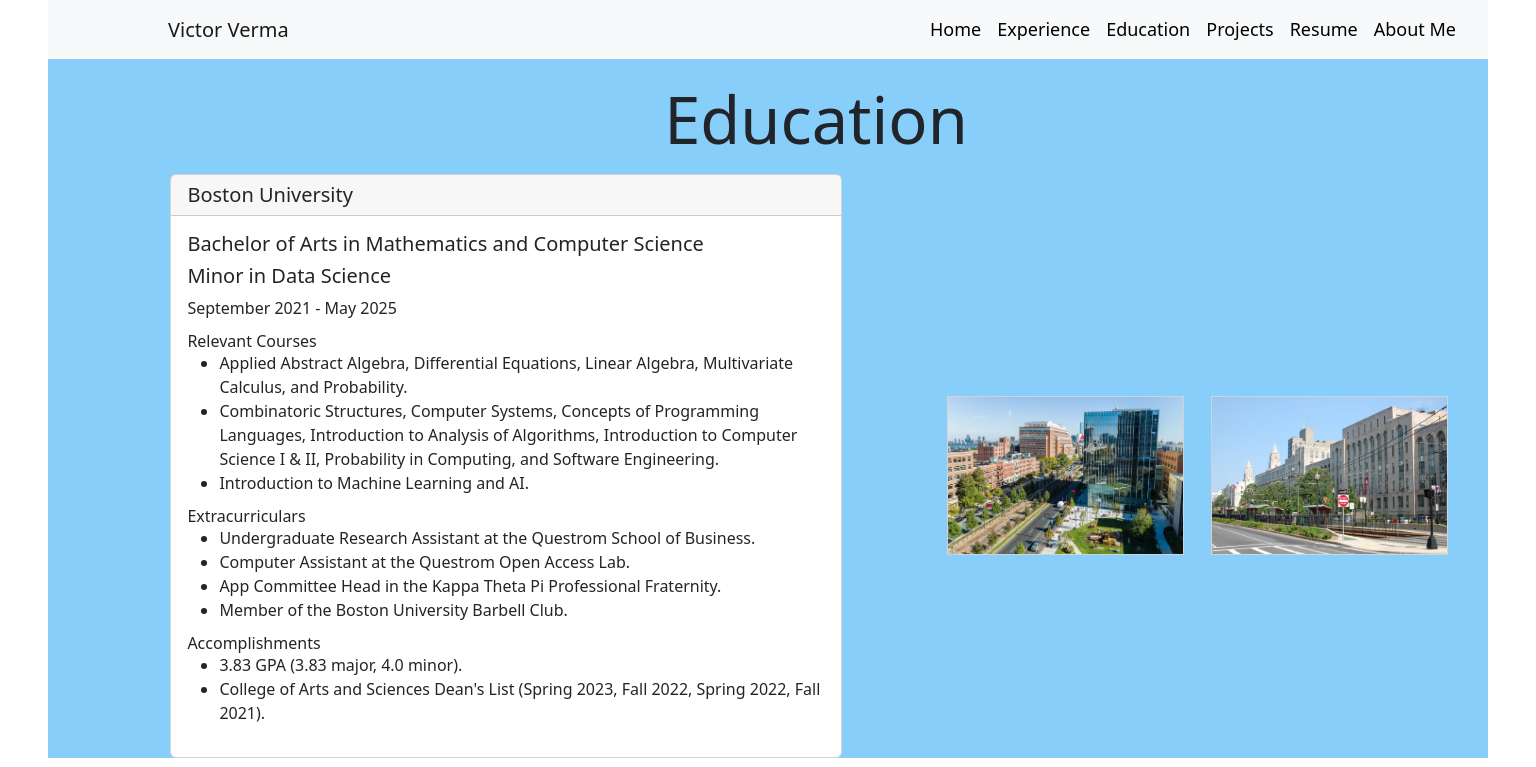
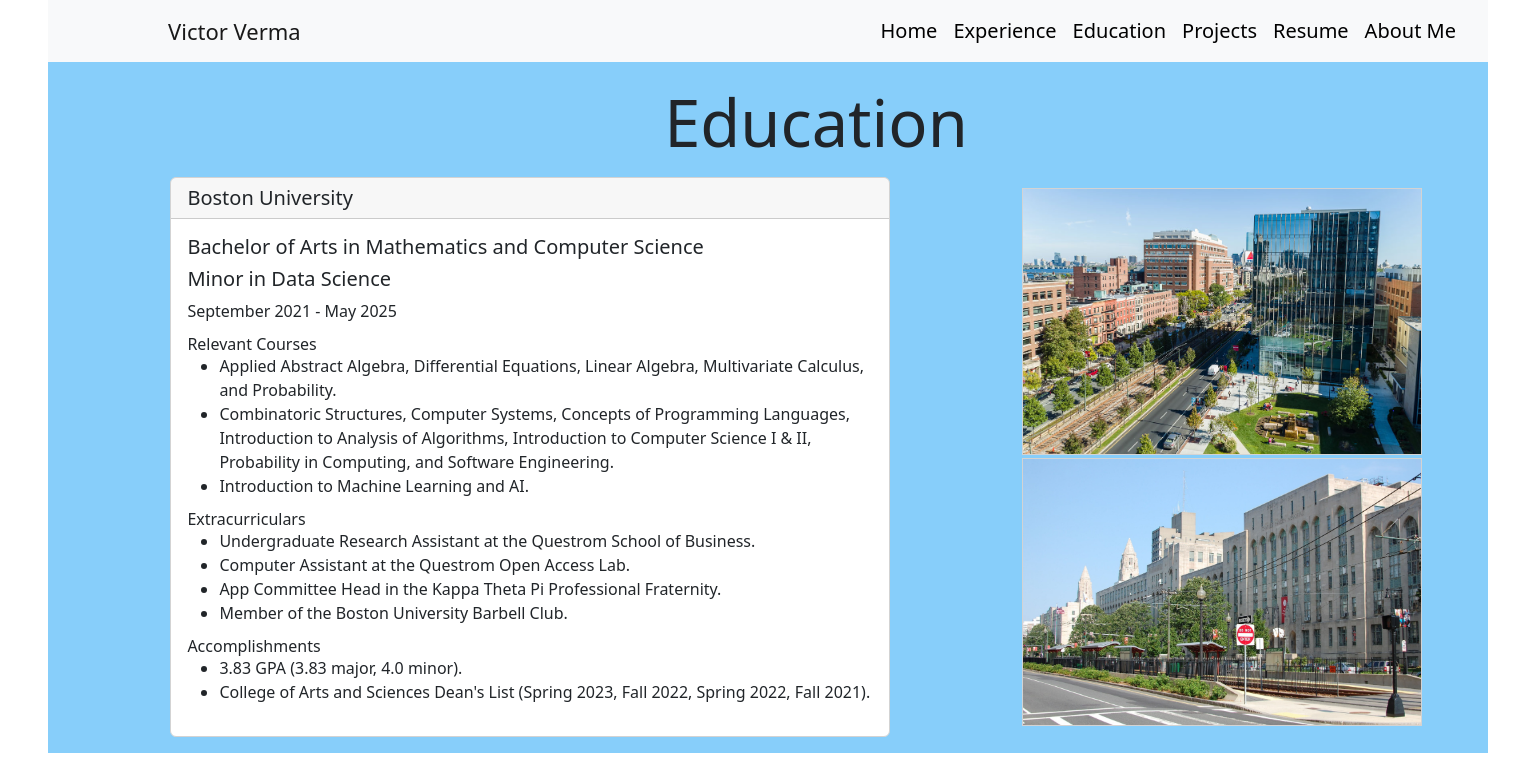
Before and after one commit to victorverma3/Portfolio, a React (Vite) app: page /education in a window 1536 px wide. Shown: the top 767 px of the page. Built offline with nearby package versions, Linux system fonts and the light colour scheme.

Commit message:
updated css styles for 1440px +

```diff
--- a/src/components/Header/Header.css
+++ b/src/components/Header/Header.css
@@ -1,3 +1,7 @@
+.navBrand {
+   font-size: 20px;
+}
+
 .navContainer {
    width: 100vw;
    margin: auto;
@@ -13,3 +17,13 @@
    text-decoration: underline;
    color: lightskyblue;
 }
+
+@media only screen and (min-width: 1440px) {
+   .navBrand {
+      font-size: 22px;
+   }
+
+   .navLink {
+      font-size: 20px;
+   }
+}
--- a/src/components/Header/Header.tsx
+++ b/src/components/Header/Header.tsx
@@ -10,7 +10,9 @@ const Header = () => {
     <div className="navContainer">
       <Navbar bg="light" expand="lg">
         <Container>
-          <Navbar.Brand href="/">Victor Verma</Navbar.Brand>
+          <Navbar.Brand className="navBrand" href="/">
+            Victor Verma
+          </Navbar.Brand>
           <Navbar.Toggle aria-controls="basic-navbar-nav" />
           <Navbar.Collapse id="basic-navbar-nav">
             <Nav className="ms-auto">
--- a/src/components/footer/Footer.css
+++ b/src/components/footer/Footer.css
@@ -28,4 +28,8 @@
    }
 }
 
-@media only screen and (min-width: 1440px) { }
+@media only screen and (min-width: 1440px) {
+   .footerItem {
+      font-size: 18px;
+   }
+}
--- a/src/pages/education/Education.css
+++ b/src/pages/education/Education.css
@@ -55,10 +55,18 @@
 
 @media screen and (min-width: 1440px) {
     .schoolInfo {
-        width: 42rem;
+        width: 45rem;
+    }
+
+    .schoolPic {
+        width: 25rem;
     }
 
     .schoolPicContainer {
-        width: 33rem;
+        width: 30rem;
+        margin-block: 10px;
+        display: flex;
+        flex-direction: column;
+        justify-content: space-around;
     }
 }
--- a/src/pages/experience/Experience.css
+++ b/src/pages/experience/Experience.css
@@ -40,4 +40,8 @@
 
 @media screen and (max-width: 499) { }
 
-@media screen and (min-width: 1440px) { }
+@media screen and (min-width: 1440px) {
+    .skills {
+        font-size: 18px;
+    }
+}
--- a/src/pages/experience/Experience.tsx
+++ b/src/pages/experience/Experience.tsx
@@ -103,16 +103,20 @@ const Experiences = () => {
         </VerticalTimeline>
         <div className="skills">
           <p className="skillsList">
-            <span className="skillsTitle">Technical Skills: </span>Python, Java,
-            HTML/CSS, TypeScript, React, Git, Github, LaTeX, Pandas,
-            BeautifulSoup, ChatGPT, Web Development, Web Scraping,
+            <span className="skillsTitle">
+              <strong>Technical Skills: </strong>
+            </span>
+            Python, Java, HTML/CSS, TypeScript, React, Git, Github, LaTeX,
+            Pandas, BeautifulSoup, ChatGPT, Web Development, Web Scraping,
             Object-Oriented Programming, Data Structures, Algorithm
             Analysis/Design.
           </p>
           <p className="skillsList">
-            <span className="skillsTitle">Soft Skills: </span>Communication,
-            Teamwork, Organization, Problem-Solving, Customer Service, Emotional
-            Intelligence.
+            <span className="skillsTitle">
+              <strong>Soft Skills: </strong>
+            </span>
+            Communication, Teamwork, Organization, Problem-Solving, Customer
+            Service, Emotional Intelligence.
           </p>
         </div>
       </div>
```
Lines whose indentation alone changed are shown as unchanged.
